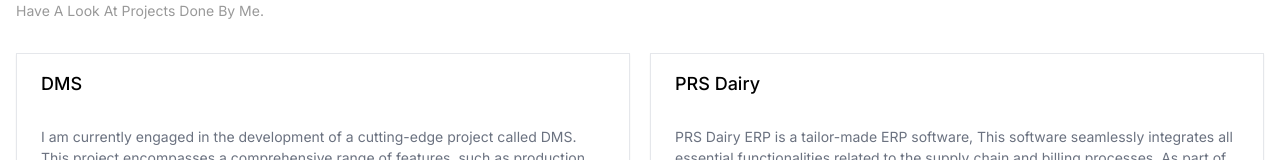
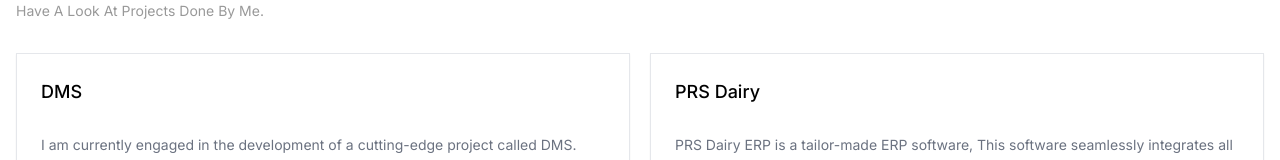
Before and after one commit to jeetkacha13/personal-site, a Next.js app: page / in a window 1280 px wide. Shown: the part 785-945 px from the top of the page. Built offline with nearby package versions, Linux system fonts and the light colour scheme; some icons are missing.

Commit message:
updated porfolio

```diff
--- a/src/components/Porfolio.js
+++ b/src/components/Porfolio.js
@@ -82,7 +82,7 @@ function Porfolio() {
                 </div> */}
                 <div class="px-6 py-4">
                   <div className="flex justify-between items-center">
-                    <div class="font-medium text-lg mb-2">{e.title}</div>
+                    <div class="font-medium text-lg my-2">{e.title}</div>
                     <a href={e.link} target="_blank">
                       <LinkOut size={15} />
                     </a>
```
